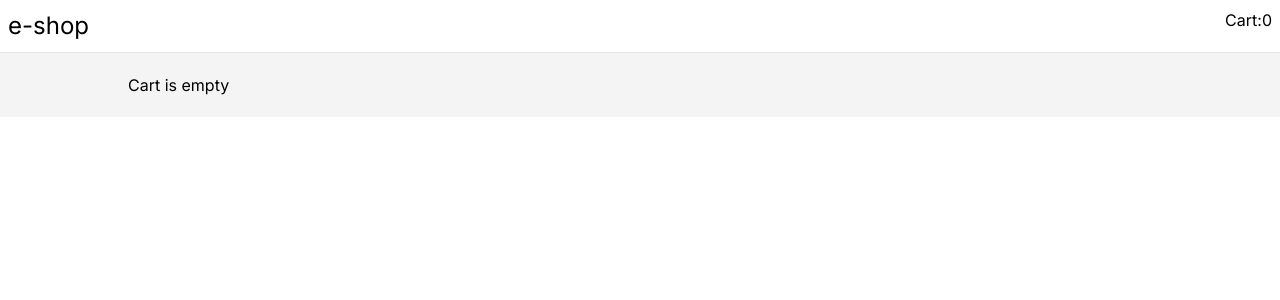
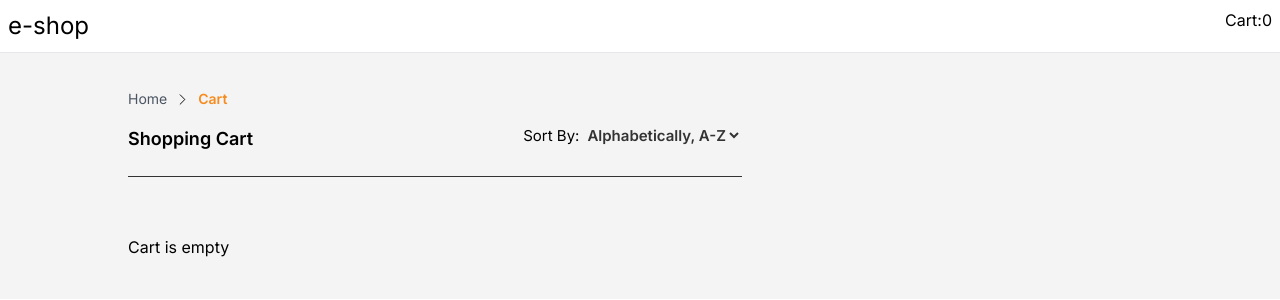
Before and after one commit to Techeritage/Ecomere-nextjs, a Next.js app: page /cart in a window 1280 px wide. Shown: the top 300 px of the page. Built offline with nearby package versions, Linux system fonts and the light colour scheme.

Commit message:
fix and update

```diff
--- a/app/cart/page.tsx
+++ b/app/cart/page.tsx
@@ -1,12 +1,27 @@
+import Breadcrumbs from "../ui/breadcrumbs";
 import CartCard from "../ui/cartCard";
 
 export default function CartPage() {
   return (
-    <main className="bg-[#f4f4f4] flex flex-col lg:flex-row px-[3%] lg:px-[10%]">
-      <section className="basis-3/5">
-        <CartCard />
+    <main className="bg-[#f4f4f4] px-[3%] py-5 lg:px-[10%]">
+      <section>
+        <Breadcrumbs
+          breadcrumbs={[
+            { label: "Home", href: "/" },
+            {
+              label: "Cart",
+              href: "/cart",
+              active: true,
+            },
+          ]}
+        />
       </section>
-      <section></section>
+      <div className="flex flex-col lg:flex-row">
+        <section className="basis-3/5">
+          <CartCard />
+        </section>
+        <section></section>
+      </div>
     </main>
   );
 }
--- a/app/category/[categoryName]/page.tsx
+++ b/app/category/[categoryName]/page.tsx
@@ -14,7 +14,7 @@ export default function CategoryPage() {
 
   return (
     <main>
-      <section>
+      <section className="px-[3%] md:px-[5%] lg:px-[10%]">
         <Breadcrumbs
           breadcrumbs={[
             { label: "Home", href: "/" },
--- a/app/globals.css
+++ b/app/globals.css
@@ -19,6 +19,15 @@
   scrollbar-width: none; /* Firefox */
 }
 
+.truncated {
+  display: -webkit-box;
+  -webkit-line-clamp: 1;
+  -webkit-box-orient: vertical;
+  overflow: hidden;
+  white-space: wrap;
+  width: 100%;
+}
+
 .activeLink::after {
   content: '';
   position: absolute;
@@ -29,3 +38,13 @@
   bottom: -18px;
   right: 0;
 }
+.cart::after {
+  content: '';
+  position: absolute;
+  width: 100%;
+  height: 1px;
+  background-color: #333333;
+  bottom: 18px;
+  right: 0;
+  left: 0;
+}
--- a/app/ui/breadcrumbs.tsx
+++ b/app/ui/breadcrumbs.tsx
@@ -10,7 +10,7 @@ export default function Breadcrumbs({
   breadcrumbs: Breadcrumb[];
 }) {
   return (
-    <nav aria-label="Breadcrumb" className="px-[3%] md:px-[5%] lg:px-[10%] my-4 block">
+    <nav aria-label="Breadcrumb" className="my-4 block">
       <ol className={clsx(inter.className, 'pl-0 flex text-xl md:text-2xl mb-0')}>
         {breadcrumbs.map((breadcrumb, index) => (
           <li
@@ -21,7 +21,7 @@ export default function Breadcrumbs({
             )}
           >
             <Link className={clsx(
-              breadcrumb.active ? 'text-orange no-underline text-sm font-semibold' : 'text-gray-500 no-underline text-sm',
+              breadcrumb.active ? 'text-orange no-underline text-sm font-semibold' : 'text-gray-600 no-underline text-sm',
             )} href={breadcrumb.href}>{breadcrumb.label}</Link>
             {index < breadcrumbs.length - 1 ? (
               <span className="mx-2 inline-block"><ChevronRightIcon width={15} /></span>
--- a/app/ui/cartCard.tsx
+++ b/app/ui/cartCard.tsx
@@ -3,13 +3,50 @@
 import { useEffect, useState } from "react";
 import { useCartContext } from "../providers/cartProvider";
 import { fetchCartProduct } from "../lib/handleForm";
-import { ProductData } from "../lib/definitions";
+import { ProductData, SortBy } from "../lib/definitions";
 import { MinusIcon, PlusIcon, TrashIcon } from "@heroicons/react/24/outline";
 import Image from "next/image";
 
 export default function CartCard() {
   const { cartProducts, addToCart, removeFromCart } = useCartContext();
   const [products, setProducts] = useState<ProductData[]>([]);
+  const [selectedSort, setSelectedSort] = useState<
+    "a-z" | "z-a" | "l-h" | "h-l"
+  >("a-z"); // Initial sort option
+  const [sortedProducts, setSortedProducts] = useState<ProductData[]>([]);
+
+  function SortProducts(
+    products: ProductData[],
+    sortBy: SortBy,
+    order: "asc" | "desc"
+  ): ProductData[] {
+    if (products.length === 0) {
+      return products; // No need to sort an empty array
+    }
+
+    // Sort based on the provided sortBy and order
+    return products.slice().sort((a, b) => {
+      if (sortBy === "name") {
+        const nameA = a.name.toLowerCase(); // Ensure case-insensitive sorting
+        const nameB = b.name.toLowerCase();
+        if (nameA < nameB) return order === "asc" ? -1 : 1;
+        if (nameA > nameB) return order === "asc" ? 1 : -1;
+        return 0;
+      } else if (sortBy === "price") {
+        return (a.price - b.price) * (order === "asc" ? 1 : -1);
+      } else {
+        // Handle default or unexpected sortBy values (optional)
+        return 0; // Or throw an error if needed
+      }
+    });
+  }
+
+  const handleSortChange = (newSort: "a-z" | "z-a" | "l-h" | "h-l") => {
+    const newSortBy = newSort === "a-z" || newSort === "z-a" ? "name" : "price";
+    const newOrder = newSort === "a-z" || newSort === "l-h" ? "asc" : "desc";
+    setSortedProducts(SortProducts(products, newSortBy, newOrder));
+    setSelectedSort(newSort);
+  };
 
   useEffect(() => {
     // Fetch the products using the IDs from `cartProducts`
@@ -25,41 +62,87 @@ export default function CartCard() {
     fetchProducts();
   }, [cartProducts]);
 
+  useEffect(() => {
+    if (products) {
+      handleSortChange("a-z");
+    }
+  }, [products]);
+
   return (
+    <div>
+      <div className="sticky top-0 cart bg-[#f4f4f4] h-[70px] flex items-start justify-between mb-5">
+        <p className="font-semibold text-lg">Shopping Cart</p>
+        <div className="flex gap-1 justify-end items-center">
+          <p className="text-sm mb-0 md:text-[15px]">Sort By:</p>
+          <div className="flex gap-2">
+            <select
+              className="bg-transparent text-[#333333] border-0 outline-0 font-semibold text-sm md:text-[15px]"
+              value={selectedSort}
+              onChange={(e) =>
+                handleSortChange(
+                  e.target.value as "a-z" | "z-a" | "l-h" | "h-l"
+                )
+              }
+            >
+              <option value="a-z">Alphabetically, A-Z</option>
+              <option value="z-a">Alphabetically, Z-A</option>
+              <option value="l-h">Price, low to high</option>
+              <option value="h-l">Price, high to low</option>
+            </select>
+          </div>
+        </div>
+      </div>
       <div className="grid gap-4 py-5">
-      {products.length > 0 ? (
-        products.map((product) => {
+        {sortedProducts.length > 0 ? (
+          sortedProducts.map((product) => {
             // Count the occurrences of the product ID in `cartProducts`
             const quantity = cartProducts.filter(
               (id: string) => id === product._id
             ).length;
 
             return (
-            <div key={product._id} className="bg-white shadow-lg px-4 min-h-[80px] rounded-2xl flex justify-between">
-              <div className="flex items-center gap-2 basis-[37%]">
+              <div
+                key={product._id}
+                className="bg-white shadow-md px-4 min-h-[80px] md:min-h-[90px] rounded-xl flex justify-between"
+              >
+                <div className="flex items-center gap-2 basis-[50%]">
                   <div>
                     <Image
                       src={product.images[0]}
                       width={40}
                       height={100}
                       alt={`${product.name} image`}
-                    style={{objectFit: "cover"}}
+                      style={{ objectFit: "cover" }}
                     />
                   </div>
-                <p className="font-semibold text-sm md:text-base">{product.name}</p>
+                  <p className="font-semibold text-[#333333] truncated text-sm md:text-[15px]">
+                    {product.name}
+                  </p>
                 </div>
-              <div className="flex items-center gap-2 basis-[20%]">
-                <button className="bg-[#f4f4f4] p-1 rounded-full" onClick={() => addToCart(product._id)}>
-                  <PlusIcon width={18} />
+                <div className="flex items-center justify-center basis-[20%]">
+                  <button
+                    className="bg-[#f2f2f2] font-semibold p-2 rounded-full mr-2"
+                    onClick={() => removeFromCart(product._id)}
+                  >
+                    <MinusIcon className="stroke-2" width={18} />
                   </button>
-                <p>{quantity}</p>
-                <button className="bg-[#f4f4f4] p-1 rounded-full" onClick={() => removeFromCart(product._id)}>
-                  <MinusIcon width={18} />
+                  <p className="font-semibold text-[#333333] text-sm md:text-base">
+                    {quantity}
+                  </p>
+                  <button
+                    className="bg-[#f4f4f4] ml-2 font-semibold p-2 rounded-full"
+                    onClick={() => addToCart(product._id)}
+                  >
+                    <PlusIcon className="stroke-2" width={18} />
                   </button>
                 </div>
-              <div className="flex gap-2 items-center justify-end basis-[40%]">
-                <p className="font-semibold text-sm md:text-base">${product.price * quantity}</p>
-                <button className="text-gray-600"><TrashIcon width={20} /></button>
+                <div className="flex gap-5 items-center justify-end basis-[30%]">
+                  <p className="font-semibold text-[#333333] text-sm md:text-base">
+                    ${product.price * quantity}
+                  </p>
+                  <button className="text-gray-600">
+                    <TrashIcon width={22} />
+                  </button>
                 </div>
               </div>
             );
@@ -68,5 +151,6 @@ export default function CartCard() {
           <p>Cart is empty</p>
         )}
       </div>
+    </div>
   );
 }
--- a/app/ui/productCard.tsx
+++ b/app/ui/productCard.tsx
@@ -35,7 +35,7 @@ const ProductCard = ({
         </div>
         <div className="w-full p-2">
           <RatingStar count={5} />
-          <p className="font-semibold text-sm mb-1 truncate ...  text-gray-700">
+          <p className="font-semibold text-sm mb-0 truncate ...  text-gray-700">
             {name}
           </p>
           <p className="text-[12px] max-h-[40px] truncate ... mb-1 text-gray-600 md:text-sm">
```
Lines whose indentation alone changed are shown as unchanged.
